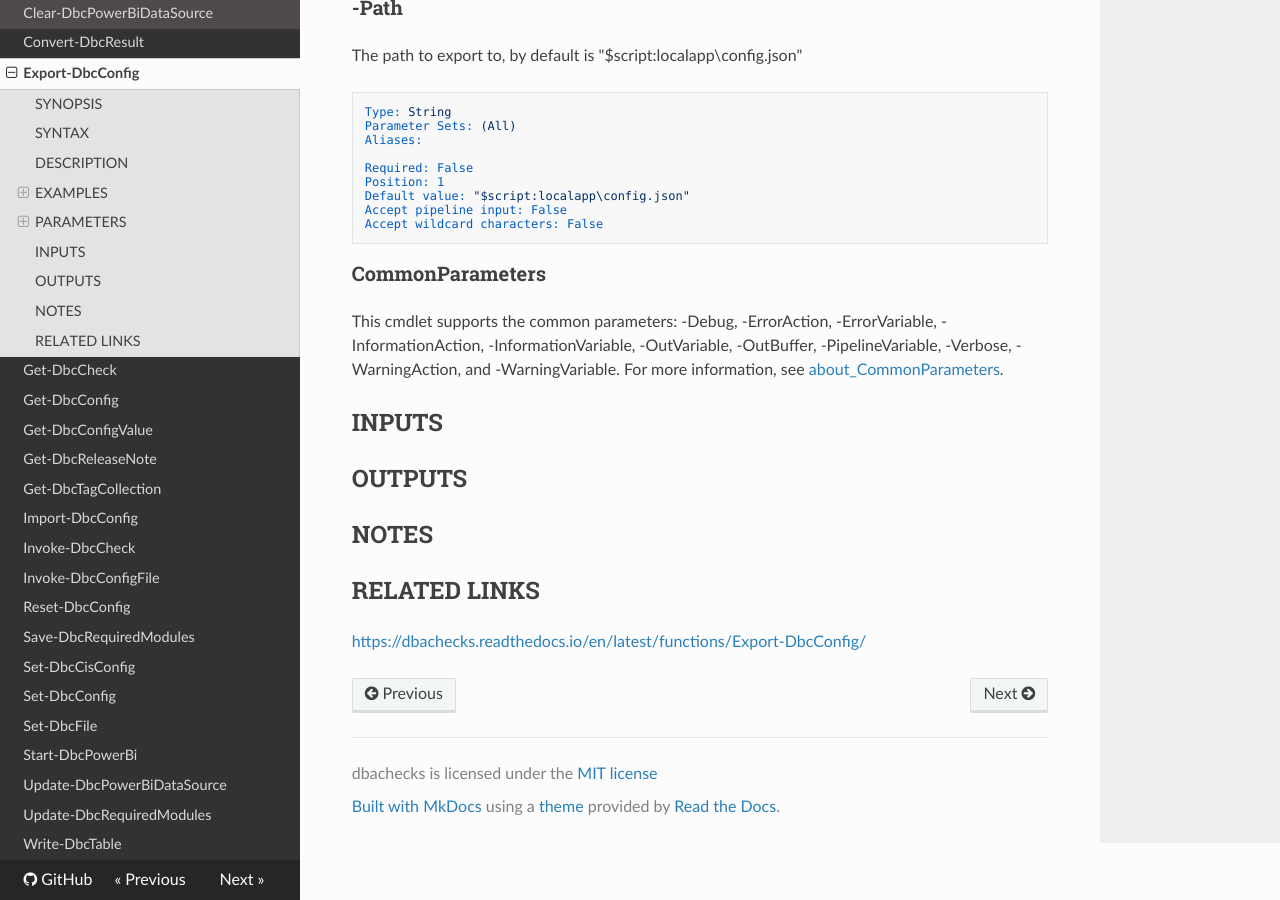
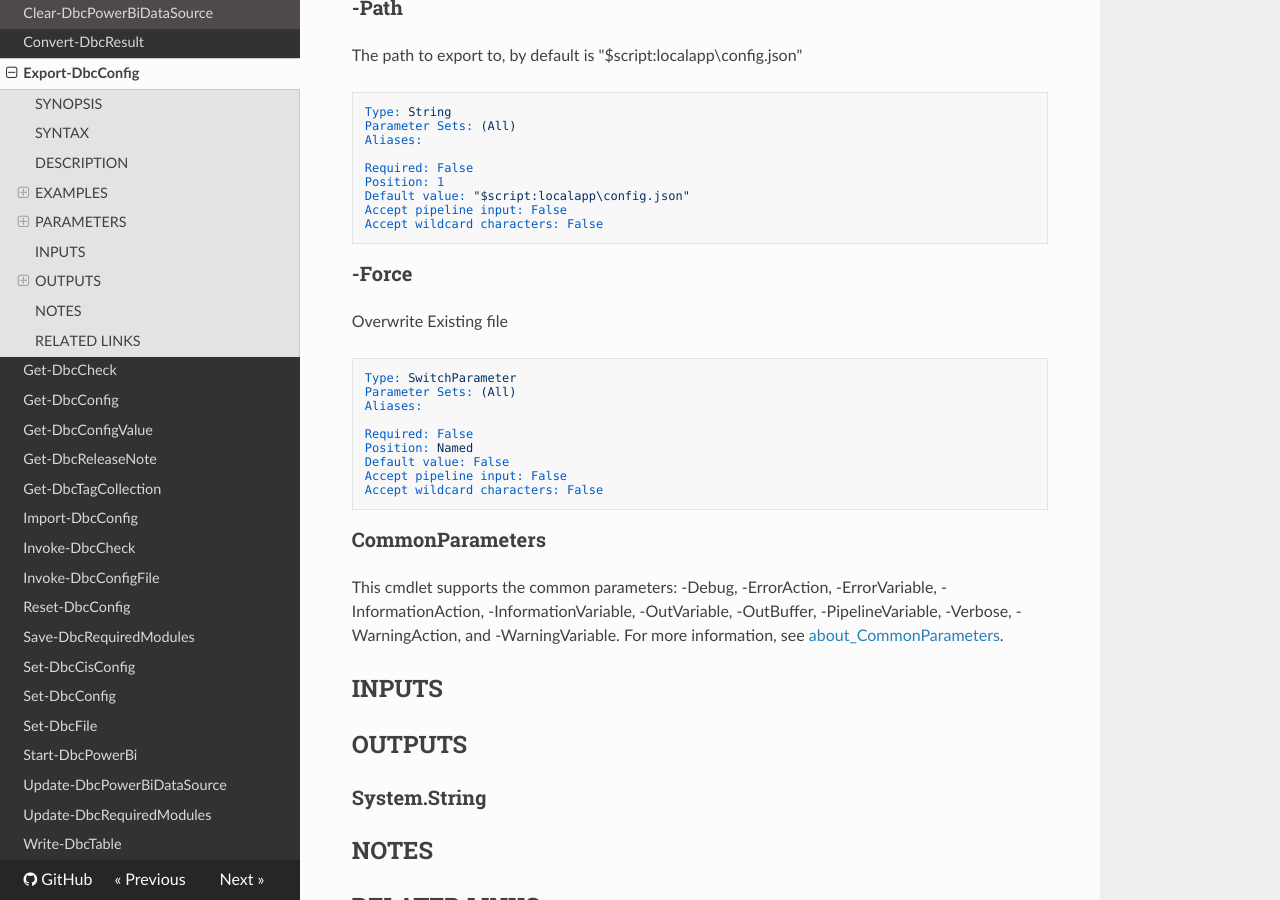
Before and after one commit to dataplat/dbachecks, an MkDocs documentation site: the page built from docs/functions/Export-DbcConfig.md, in a window 1280 px wide and 900 px high, scrolled down 1108 px. Built offline with MkDocs 1.6.1, drawn with Linux system fonts in a browser that asks for light colours; nearby versions of some CDN libraries; old or Windows-style settings are respelled for this version of MkDocs.

Commit message:
Updated Version Number and docs from master ***NO_CI***

````diff
--- a/docs/functions/Export-DbcConfig.md
+++ b/docs/functions/Export-DbcConfig.md
@@ -6,7 +6,7 @@ Exports dbachecks configs to a json file to make it easier to modify or be used
 ## SYNTAX
 
 ```
-Export-DbcConfig [[-Path] <String>] [<CommonParameters>]
+Export-DbcConfig [[-Path] <String>] [-Force] [<CommonParameters>]
 ```
 
 ## DESCRIPTION
@@ -52,6 +52,21 @@ Accept pipeline input: False
 Accept wildcard characters: False
 ```
 
+### -Force
+Overwrite Existing file
+
+```yaml
+Type: SwitchParameter
+Parameter Sets: (All)
+Aliases:
+
+Required: False
+Position: Named
+Default value: False
+Accept pipeline input: False
+Accept wildcard characters: False
+```
+
 ### CommonParameters
 This cmdlet supports the common parameters: -Debug, -ErrorAction, -ErrorVariable, -InformationAction, -InformationVariable, -OutVariable, -OutBuffer, -PipelineVariable, -Verbose, -WarningAction, and -WarningVariable. For more information, see [about_CommonParameters](http://go.microsoft.com/fwlink/?LinkID=113216).
 
@@ -59,6 +74,7 @@ This cmdlet supports the common parameters: -Debug, -ErrorAction, -ErrorVariable
 
 ## OUTPUTS
 
+### System.String
 ## NOTES
 
 ## RELATED LINKS
````
Also changed, not shown: docs/RELEASE.md (+7 -2 lines), docs/functions/Invoke-DbcCheck.md (+5 -6 lines).
